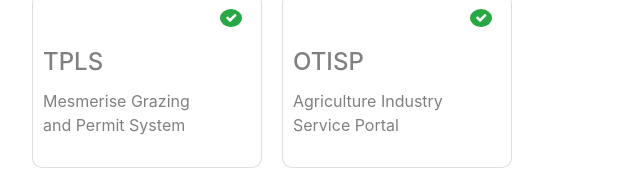
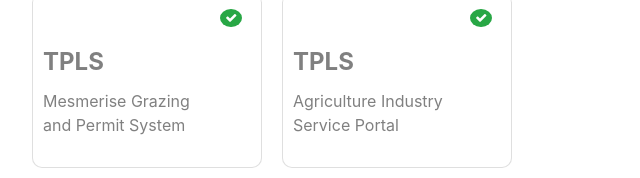
Before and after one commit to javaemeritus/website, a plain HTML site: page portal.html in a window 1280 px wide. Both pictures are taken after a click on the link "Most Used". Shown: the part 253-431 px from the top of the page, 243-883 px from the left. Drawn offline with Linux system fonts and the light colour scheme.

Commit message:
update portal Developer Training Cyhermes

```diff
--- a/portal.html
+++ b/portal.html
@@ -148,7 +148,7 @@
                             <div class="card">
                                 <div class="text-right"><span style="border-radius: 50%;" class="badge badge-success"><i class="fa fa-check"></i></span>&nbsp&nbsp;</div>
                                 <div class="card-body">
-                                    <h4 class="card-title">TPLS</h4>
+                                    <h4 class="card-title" ><strong>TPLS</strong></h4>
                                     <p class="card-text">Mesmerise Grazing <br> and Permit System</p>
                                 </div>
                             </div>
@@ -157,7 +157,7 @@
                             <div class="card">
                                 <div class="text-right"><span style="border-radius: 50%;"  class="badge badge-success"><i class="fa fa-check"></i></span>&nbsp;&nbsp;</div>
                                 <div class="card-body">
-                                    <h4 class="card-title">OTISP</h4>
+                                    <h4 class="card-title"><strong>TPLS</strong></h4>
                                     <p class="card-text">Agriculture Industry <br> Service Portal</p>
                                 </div>
                             </div>
```
